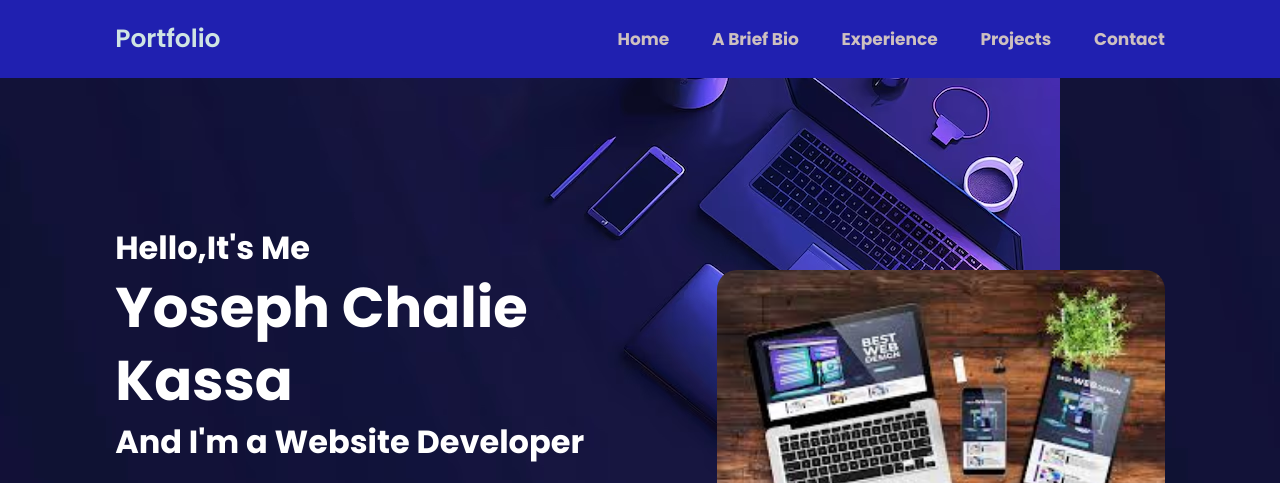
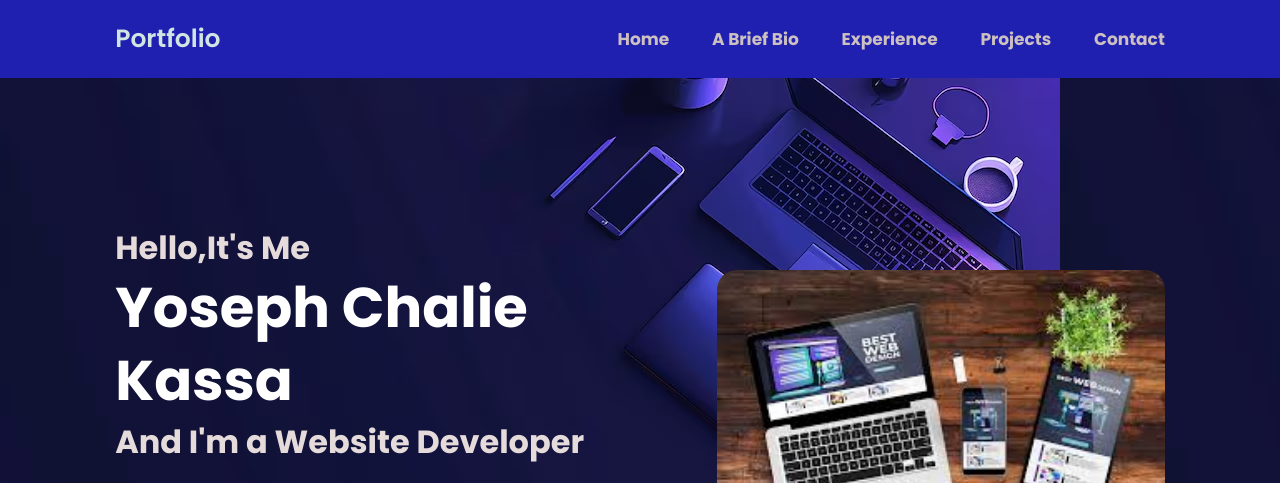
Before and after one commit to Yoseph-C-Kassa-Josa/OIBSIP-task-2, a plain HTML site: page index.html in a window 1280 px wide. Shown: the top 483 px of the page. Drawn offline with nearby package versions, Linux system fonts and the light colour scheme.

Commit message:
commited

```diff
--- a/style.css
+++ b/style.css
@@ -108,7 +108,7 @@ align-items: center;
 .home-content h3 {
 font-size: 3.2rem;
 font-weight: 700;
-color: white;
+color: rgb(230, 219, 219);
 
 }
 .home-content h3:nth-of-type(2){
```
